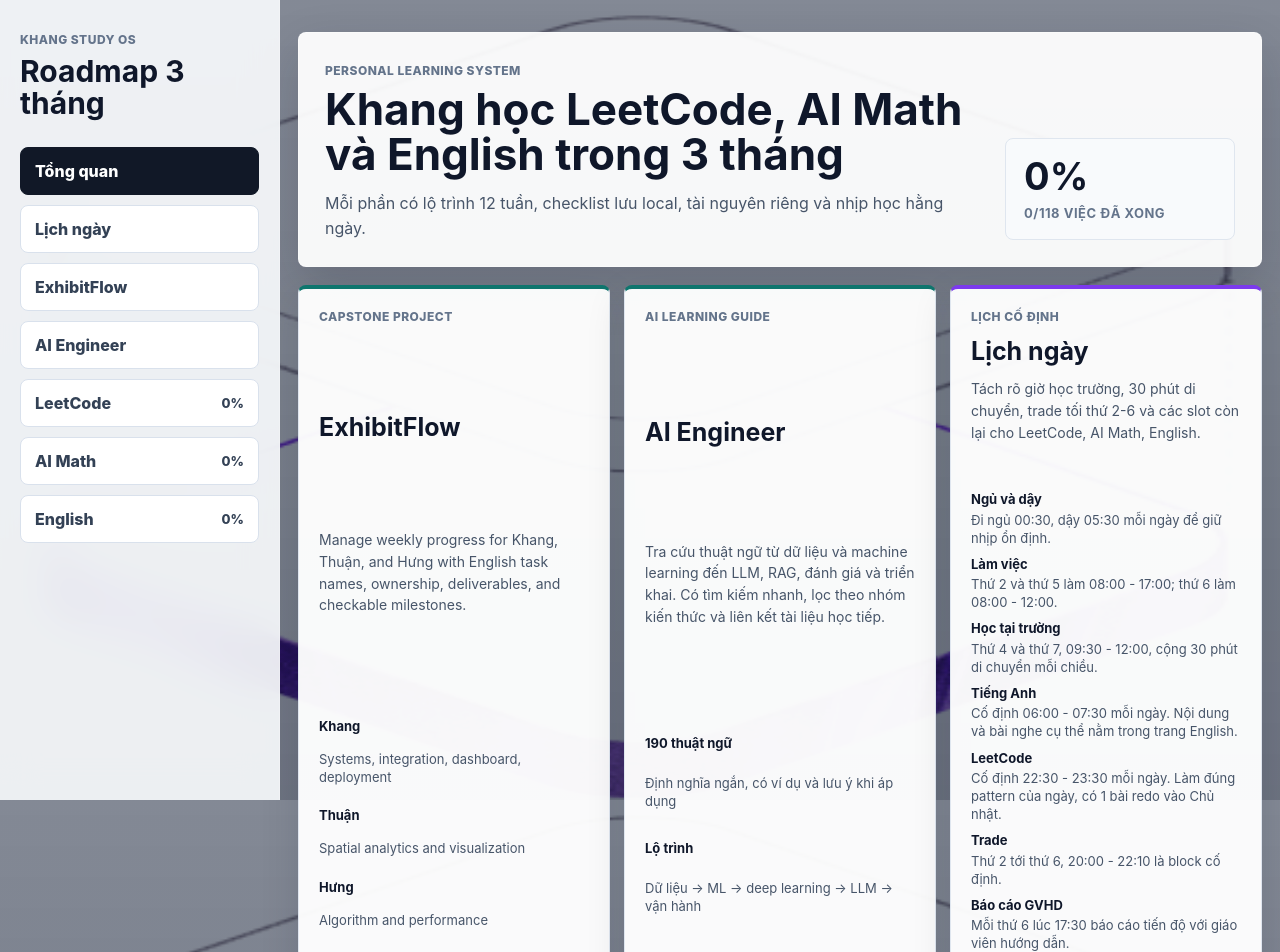
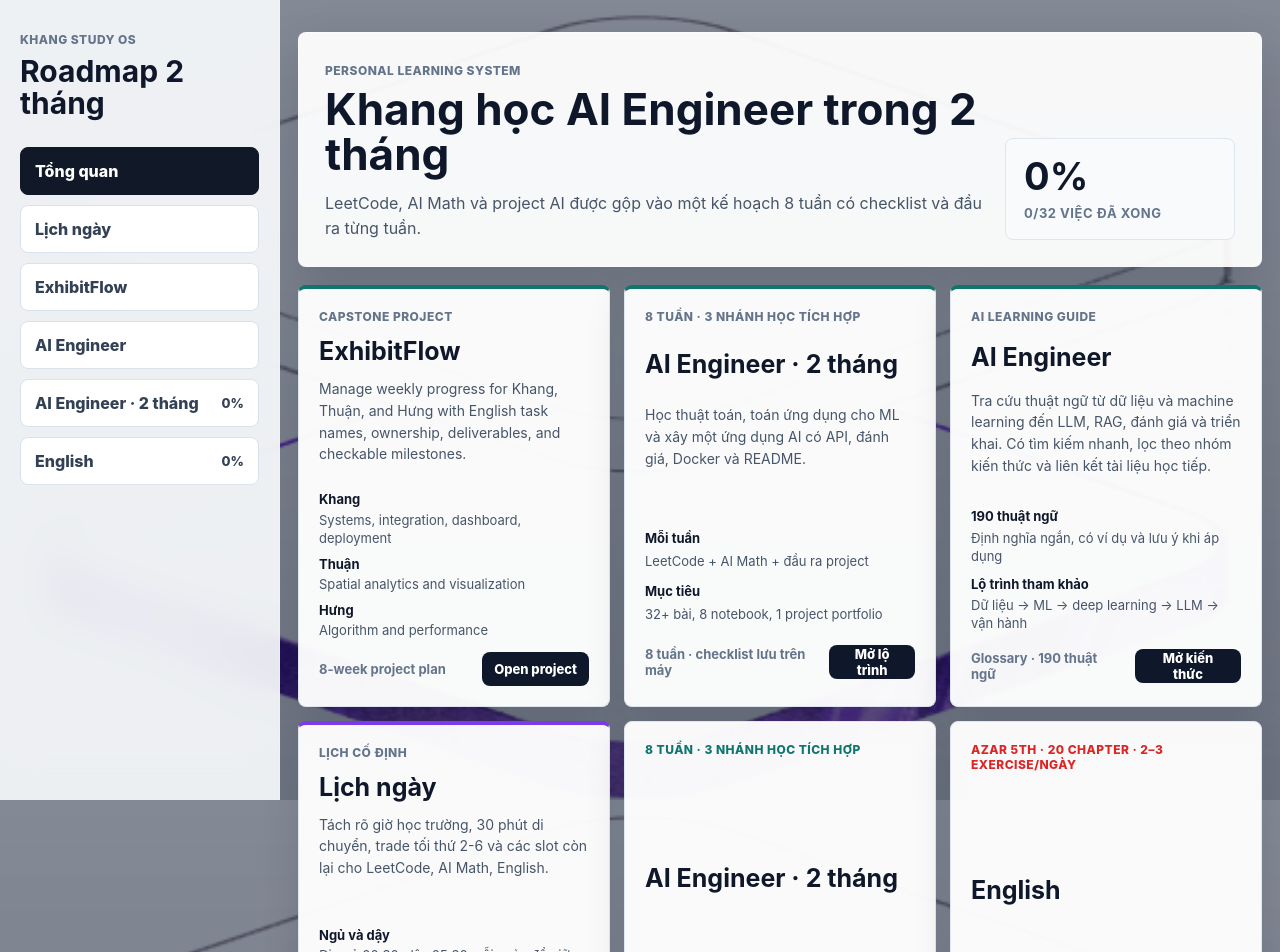
Before and after one commit to khangkaka066/Schedule, a React (Vite) app: page / in a window 1280 px wide. Shown: the top 952 px of the page. Built offline with nearby package versions, Linux system fonts and the light colour scheme.

Commit message:
Add integrated two-month AI engineer roadmap

```diff
--- a/src/App.jsx
+++ b/src/App.jsx
@@ -18,10 +18,10 @@
       ['06:00 - 07:30', 'English: học 1 cặp thì + viết/nói + dictation', 'English'],
       ['08:00 - 17:00', 'Làm việc cố định', 'Work'],
       ['17:30 - 18:20', 'Ăn tối, nghỉ mắt, reset trước buổi học', 'Routine'],
-      ['18:30 - 19:30', 'Làm bài tập trường hoặc chốt 1 task đồ án nhỏ', 'School'],
+      ['18:30 - 19:30', 'Project AI: làm phần nhỏ nhất chạy được theo tuần hiện tại', 'Project'],
       ['20:00 - 22:10', 'Trade cố định, ngồi theo plan và ghi journal sau lệnh', 'Trading'],
-      ['22:20 - 22:30', 'Reset sau trade, mở sẵn bài LeetCode', 'Review'],
-      ['22:30 - 23:30', 'LeetCode cố định: 1 bài theo chủ đề ngày', 'LeetCode'],
+      ['22:20 - 22:30', 'Reset sau trade; tối nay chỉ review nhẹ hoặc nghỉ', 'Review'],
+      ['22:30 - 23:30', 'Review nhẹ hoặc nghỉ sau trade; không mở thêm bài mới', 'Review'],
       ['23:30 - 00:20', 'Ghi pattern notebook, chuẩn bị bài English sáng mai', 'Review'],
     ],
   },
@@ -34,7 +34,7 @@
       ['06:00 - 07:30', 'English: ôn từ vựng cách quãng + shadowing + speaking', 'English'],
       ['09:00 - 11:00', 'Làm bài tập hoặc học bài trên trường', 'School'],
       ['14:00 - 16:00', 'Đồ án: code/report/demo một phần rõ ràng', 'Project'],
-      ['18:00 - 19:30', 'AI Math hoặc đồ án: hoàn thành 1 phần rõ ràng', 'AI Math'],
+      ['18:00 - 19:30', 'AI Math hoặc project AI: theo checklist của tuần hiện tại', 'AI Math'],
       ['20:00 - 22:10', 'Trade cố định, ưu tiên kỷ luật entry/exit', 'Trading'],
       ['22:20 - 22:30', 'Reset sau trade, mở sẵn bài LeetCode', 'Review'],
       ['22:30 - 23:30', 'LeetCode cố định: Two Pointers / Prefix Sum', 'LeetCode'],
@@ -52,7 +52,7 @@
       ['09:30 - 12:00', 'Học tại trường', 'School'],
       ['12:00 - 12:30', 'Di chuyển về hoặc tới điểm tiếp theo', 'Travel'],
       ['14:00 - 15:30', 'Đồ án: hoàn thành 1 việc có thể demo/commit', 'Project'],
-      ['16:00 - 17:00', 'AI Math hoặc học lại bài trên trường', 'AI Math'],
+      ['16:00 - 17:00', 'AI Math: học một ý và kiểm tra bằng ví dụ số', 'AI Math'],
       ['18:30 - 19:30', 'Làm bài tập trường hoặc review AI Math nhẹ', 'School'],
       ['20:00 - 22:10', 'Trade cố định', 'Trading'],
       ['22:20 - 22:30', 'Reset sau trade, mở sẵn bài LeetCode', 'Review'],
@@ -72,7 +72,7 @@
       ['18:30 - 19:30', 'Làm bài tập trường hoặc chốt 1 task đồ án nhỏ', 'School'],
       ['20:00 - 22:10', 'Trade cố định', 'Trading'],
       ['22:20 - 22:30', 'Reset sau trade, mở sẵn bài LeetCode', 'Review'],
-      ['22:30 - 23:30', 'LeetCode cố định: Stack / Monotonic Stack', 'LeetCode'],
+      ['22:30 - 23:30', 'AI Math/project: ghi lại một ý đã học hoặc nghỉ nếu mệt', 'AI Math'],
       ['23:30 - 00:20', 'Tổng kết bài LeetCode và trade journal', 'Review'],
     ],
   },
@@ -107,7 +107,7 @@
       ['12:00 - 12:30', 'Di chuyển về hoặc nghỉ trưa', 'Travel'],
       ['14:00 - 15:30', 'Làm bài tập trên trường', 'School'],
       ['15:45 - 17:30', 'Đồ án: deep work không bị cắt bởi trade', 'Project'],
-      ['19:30 - 21:00', 'AI Math hoặc project notebook sâu hơn', 'AI Math'],
+      ['19:30 - 21:00', 'Project AI: buổi tập trung để hoàn thành đầu ra tuần', 'Project'],
       ['21:15 - 22:15', 'Chuẩn bị bài trường hoặc nghỉ sau ngày học dài', 'School'],
       ['22:30 - 23:30', 'LeetCode cố định: Tree / Graph', 'LeetCode'],
       ['23:30 - 00:00', 'Ghi pattern notebook và chuẩn bị bài English sáng Chủ nhật', 'Review'],
@@ -122,7 +122,7 @@
       ['06:00 - 07:30', 'English: kiểm tra 12 thì + review từ/nghe + nói 3 phút', 'English'],
       ['09:00 - 10:00', 'Đồ án hoặc bài tập trường ưu tiên cao', 'School'],
       ['10:00 - 10:30', 'Cập nhật pattern notebook và chọn bài cho tuần mới', 'Review'],
-      ['10:45 - 12:00', 'AI Math recap: viết lại công thức và ví dụ số', 'AI Math'],
+      ['10:45 - 12:00', 'Review AI Math: tự giải thích công thức bằng ví dụ project', 'AI Math'],
       ['13:30 - 14:45', 'Làm bài tập hoặc học bài trên trường', 'School'],
       ['15:00 - 16:30', 'Đồ án hoặc bài tập trường: hoàn thành việc ưu tiên tuần mới', 'Project'],
       ['17:00 - 18:30', 'Đồ án: tổng hợp tiến độ, chuẩn bị phần tuần tới', 'Project'],
@@ -139,7 +139,7 @@
   ['Làm việc', 'Thứ 2 và thứ 5 làm 08:00 - 17:00; thứ 6 làm 08:00 - 12:00.'],
   ['Học tại trường', 'Thứ 4 và thứ 7, 09:30 - 12:00, cộng 30 phút di chuyển mỗi chiều.'],
   ['Tiếng Anh', 'Cố định 06:00 - 07:30 mỗi ngày. Nội dung và bài nghe cụ thể nằm trong trang English.'],
-  ['LeetCode', 'Cố định 22:30 - 23:30 mỗi ngày. Làm đúng pattern của ngày, có 1 bài redo vào Chủ nhật.'],
+  ['LeetCode', '4 buổi bài mới + 1 buổi làm lại mỗi tuần; giữ buổi ngắn 45–60 phút và dừng đúng giờ.'],
   ['Trade', 'Thứ 2 tới thứ 6, 20:00 - 22:10 là block cố định.'],
   ['Báo cáo GVHD', 'Mỗi thứ 6 lúc 17:30 báo cáo tiến độ với giáo viên hướng dẫn.'],
   ['Đồ án', 'Có slot đồ án riêng vào thứ 2, 3, 4, 5, 6, 7 và Chủ nhật để không bị trôi tiến độ.'],
@@ -495,6 +495,96 @@
 
 const tracks = [
   {
+    id: 'ai-engineer-2m',
+    label: 'AI Engineer · 2 tháng',
+    eyebrow: '8 tuần · 3 nhánh học tích hợp',
+    title: 'Lộ trình 2 tháng: LeetCode + AI Math + AI Engineer',
+    goal: 'Học thuật toán, toán ứng dụng cho ML và xây sản phẩm AI song song. Mục tiêu là có một dự án chạy được, biết đánh giá chất lượng và giải thích quyết định kỹ thuật; không đặt mục tiêu thành chuyên gia trong 8 tuần.',
+    accent: '#0f766e',
+    daily: [
+      ['45 phút · 5 ngày/tuần', 'LeetCode theo chủ đề tuần: tự làm trước, ghi Big-O và lên lịch làm lại bài sai sau 3–7 ngày.'],
+      ['40 phút · 4 ngày/tuần', 'AI Math: học một ý, tự tính ví dụ nhỏ, rồi kiểm tra bằng NumPy hoặc PyTorch.'],
+      ['75–90 phút · 5 ngày/tuần', 'Project: mỗi buổi hoàn thành một phần chạy được, có commit và cập nhật README.'],
+      ['Chủ nhật · 30 phút', 'Review tuần: demo đầu ra, làm lại bài sai và chọn việc quan trọng nhất cho tuần sau.'],
+    ],
+    metrics: [
+      ['LeetCode', '32+ bài chọn lọc; ưu tiên Easy/Medium và làm lại bài sai'],
+      ['AI Math', '8 notebook nhỏ có ví dụ số và giải thích bằng lời'],
+      ['Portfolio', '1 ứng dụng AI có API, eval, Docker và README'],
+    ],
+    resources: [
+      ['NeetCode Roadmap', 'https://neetcode.io/roadmap'],
+      ['Math for ML', 'https://www.math4ml.com/'],
+      ['Google ML Crash Course', 'https://developers.google.com/machine-learning/crash-course/'],
+      ['PyTorch Tutorials', 'https://pytorch.org/tutorials/'],
+      ['Hugging Face LLM Course', 'https://huggingface.co/learn/llm-course/chapter1/1'],
+    ],
+    months: [
+      {
+        name: 'Tháng 1 · Nền tảng và ML chạy được',
+        focus: 'Python, dữ liệu, toán cốt lõi, thuật toán nền và API đầu tiên',
+        outcome: 'Có baseline ML chạy được qua API; hiểu vector, xác suất cơ bản, loss và cách đánh giá trên dữ liệu chưa thấy.',
+        weeks: [
+          ['Tuần 1', 'Python, NumPy, Git + Array/HashMap', [
+            'Project: tạo repo, môi trường Python, cấu trúc src/tests/data và README; nạp một dataset công khai.',
+            'AI Math: vector, shape, axis, broadcasting, dot product; viết notebook NumPy với 5 ví dụ nhỏ.',
+            'LeetCode: Two Sum, Contains Duplicate, Valid Anagram, Best Time to Buy and Sell Stock, Valid Palindrome.',
+            'Đầu ra: script đọc và kiểm tra dữ liệu; ghi lại lời giải, edge case và Big-O cho từng bài.',
+          ]],
+          ['Tuần 2', 'Thống kê, xác suất + Prefix Sum/Two Pointers', [
+            'Project: làm sạch dữ liệu, phân tích missing value/outlier, chia train/validation/test không rò rỉ dữ liệu.',
+            'AI Math: mean, variance, standard deviation, xác suất có điều kiện, sampling và correlation; minh họa bằng NumPy.',
+            'LeetCode: Two Sum II, 3Sum, Product of Array Except Self, Subarray Sum Equals K, Majority Element.',
+            'Đầu ra: notebook phân tích dữ liệu và ghi lý do chọn cách chia tập, metric, baseline.',
+          ]],
+          ['Tuần 3', 'Linear Algebra + Sliding Window/Stack', [
+            'Project: huấn luyện baseline bằng scikit-learn; tạo pipeline preprocessing và lưu metric trên validation.',
+            'AI Math: matrix multiplication, norm, cosine similarity, linear regression, MSE/MAE; tự tính một ví dụ bằng tay.',
+            'LeetCode: Longest Substring Without Repeating Characters, Minimum Size Subarray Sum, Valid Parentheses, Min Stack.',
+            'Đầu ra: baseline tái lập được; giải thích được metric bằng ví dụ và có bảng kết quả ngắn.',
+          ]],
+          ['Tuần 4', 'Classification, gradient + Binary Search/Linked List', [
+            'Project: đóng gói dự đoán thành FastAPI endpoint có validation đầu vào, xử lý lỗi và ví dụ gọi API.',
+            'AI Math: sigmoid, cross-entropy, gradient descent, learning rate và regularization; vẽ loss curve.',
+            'LeetCode: Binary Search, Search Insert Position, Search in Rotated Sorted Array, Reverse Linked List, Linked List Cycle.',
+            'Đầu ra: API chạy local; so sánh baseline và phiên bản đã chỉnh bằng validation, không dùng test để chọn model.',
+          ]],
+        ],
+      },
+      {
+        name: 'Tháng 2 · Deep Learning, LLM và triển khai',
+        focus: 'PyTorch, embedding/RAG, đánh giá, vận hành và luyện phỏng vấn',
+        outcome: 'Có một ứng dụng hỏi đáp tài liệu chạy được, có bộ đánh giá nhỏ, được đóng gói và có giới hạn/chỉ số được ghi rõ.',
+        weeks: [
+          ['Tuần 5', 'PyTorch, neural network + Tree/Heap', [
+            'Project: viết một MLP nhỏ bằng PyTorch; tập train/validation, lưu model và so với baseline scikit-learn.',
+            'AI Math: tensor, activation, batch, backpropagation intuition, optimizer; kiểm tra gradient bằng ví dụ đơn giản.',
+            'LeetCode: Maximum Depth of Binary Tree, Invert Binary Tree, Level Order Traversal, Kth Largest Element.',
+            'Đầu ra: notebook huấn luyện có seed, loss curve, metric và nhận xét overfitting.',
+          ]],
+          ['Tuần 6', 'Embedding, retrieval + Graph/DFS/BFS', [
+            'Project: làm ingest tài liệu, chunking, embedding và retrieval top-k; giữ metadata nguồn cho từng đoạn.',
+            'AI Math: embedding vector, cosine/dot similarity, top-k và precision/recall@k; tạo 15 câu hỏi kiểm tra retrieval.',
+            'LeetCode: Number of Islands, Flood Fill, Clone Graph, Course Schedule.',
+            'Đầu ra: demo tìm đoạn liên quan; đo retrieval trên câu hỏi đã gắn tài liệu đúng.',
+          ]],
+          ['Tuần 7', 'LLM/RAG, evaluation + DP căn bản', [
+            'Project: kết nối LLM với retrieval, buộc câu trả lời nêu nguồn, xử lý câu không có bằng chứng và lỗi timeout.',
+            'AI Math: precision/recall/F1, threshold, hallucination/groundedness rubric, latency và token cost; chấm bộ 20 câu.',
+            'LeetCode: Climbing Stairs, House Robber, Coin Change; làm lại 2 bài yếu nhất từ các tuần trước.',
+            'Đầu ra: báo cáo eval có ví dụ đúng/sai, giới hạn đã biết và một thay đổi dựa trên kết quả đo.',
+          ]],
+          ['Tuần 8', 'Đóng gói, portfolio + mock interview', [
+            'Project: Docker hóa ứng dụng, thêm logging cơ bản, cấu hình qua environment variables và viết hướng dẫn chạy.',
+            'AI Math: tổng ôn vector, loss, metric, threshold, retrieval score; giải thích trade-off bằng ví dụ của chính project.',
+            'LeetCode: 3 buổi mixed Easy/Medium có timer; hoàn thiện pattern notebook và làm lại bài sai.',
+            'Đầu ra: demo 3–5 phút, README có kiến trúc/dữ liệu/eval/chi phí/giới hạn; 2 mock interview và kế hoạch học tiếp.',
+          ]],
+        ],
+      },
+    ],
+  },
+  {
     id: 'leetcode',
     label: 'LeetCode',
     eyebrow: 'Algorithm practice',
@@ -748,6 +838,7 @@
   )
 
   const activeTrack = trackSummaries.find((track) => track.id === activeTrackId)
+  const visibleTrackSummaries = trackSummaries.filter((track) => ['ai-engineer-2m', 'english'].includes(track.id))
   const isSchedulePage = activeTrackId === 'schedule'
   const isProjectPage = activeTrackId === 'exhibitflow'
   const isAiEngineerPage = activeTrackId === 'ai-engineer'
@@ -809,7 +900,7 @@
       <aside className="sidebar" aria-label="Study sections">
         <div className="brand-block">
           <span>{ownerName} Study OS</span>
-          <h1>Roadmap 3 tháng</h1>
+          <h1>Roadmap 2 tháng</h1>
         </div>
 
         <nav className="track-nav">
@@ -844,7 +935,7 @@
           >
             AI Engineer
           </button>
-          {trackSummaries.map((track) => (
+          {visibleTrackSummaries.map((track) => (
             <button
               className={activeTrackId === track.id ? 'active' : ''}
               key={track.id}
@@ -884,7 +975,7 @@
         ) : (
           <Overview
             onOpenTrack={navigate}
-            tracks={trackSummaries}
+            tracks={visibleTrackSummaries}
           />
         )}
       </section>
@@ -902,9 +993,9 @@
       <section className="hero-panel">
         <div>
           <span>Personal learning system</span>
-          <h2>Khang học LeetCode, AI Math và English trong 3 tháng</h2>
+          <h2>Khang học AI Engineer trong 2 tháng</h2>
           <p>
-            Mỗi phần có lộ trình 12 tuần, checklist lưu local, tài nguyên riêng và nhịp học hằng ngày.
+            LeetCode, AI Math và project AI được gộp vào một kế hoạch 8 tuần có checklist và đầu ra từng tuần.
           </p>
         </div>
         <div className="hero-meter">
@@ -932,6 +1023,21 @@
           </div>
         </article>
         <article className="overview-card ai-engineer-overview-card">
+          <span>8 tuần · 3 nhánh học tích hợp</span>
+          <h3>AI Engineer · 2 tháng</h3>
+          <p>
+            Học thuật toán, toán ứng dụng cho ML và xây một ứng dụng AI có API, đánh giá, Docker và README.
+          </p>
+          <div className="commitment-preview">
+            <small><b>Mỗi tuần</b>LeetCode + AI Math + đầu ra project</small>
+            <small><b>Mục tiêu</b>32+ bài, 8 notebook, 1 project portfolio</small>
+          </div>
+          <div className="card-footer">
+            <small>8 tuần · checklist lưu trên máy</small>
+            <button onClick={() => onOpenTrack('ai-engineer-2m')} type="button">Mở lộ trình</button>
+          </div>
+        </article>
+        <article className="overview-card ai-engineer-overview-card">
           <span>AI learning guide</span>
           <h3>AI Engineer</h3>
           <p>
@@ -940,10 +1046,10 @@
           </p>
           <div className="commitment-preview">
             <small><b>190 thuật ngữ</b>Định nghĩa ngắn, có ví dụ và lưu ý khi áp dụng</small>
-            <small><b>Lộ trình</b>Dữ liệu → ML → deep learning → LLM → vận hành</small>
+            <small><b>Lộ trình tham khảo</b>Dữ liệu → ML → deep learning → LLM → vận hành</small>
           </div>
           <div className="card-footer">
-            <small>Glossary · 5 nhóm</small>
+            <small>Glossary · 190 thuật ngữ</small>
             <button onClick={() => onOpenTrack('ai-engineer')} type="button">Mở kiến thức</button>
           </div>
         </article>
```
